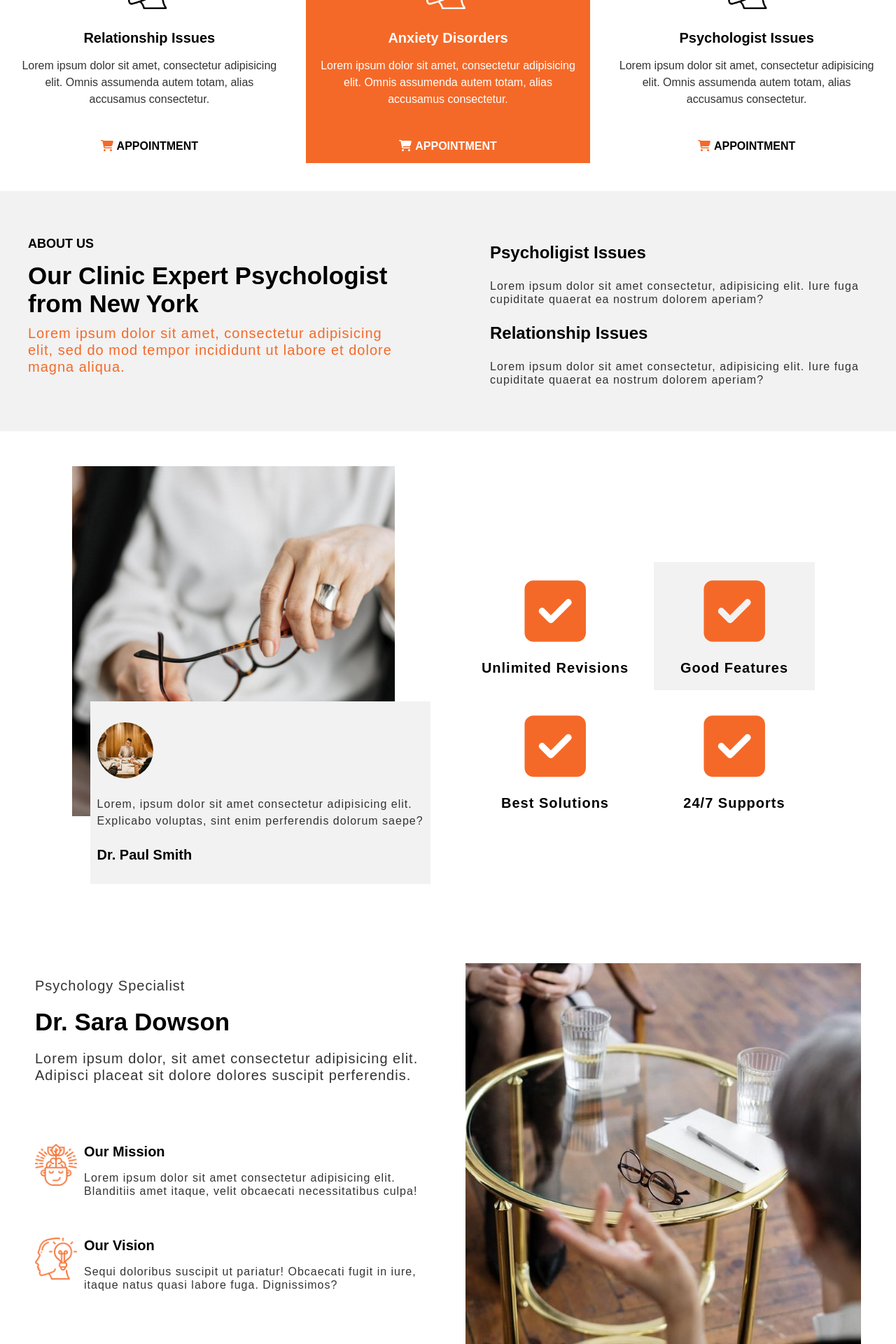
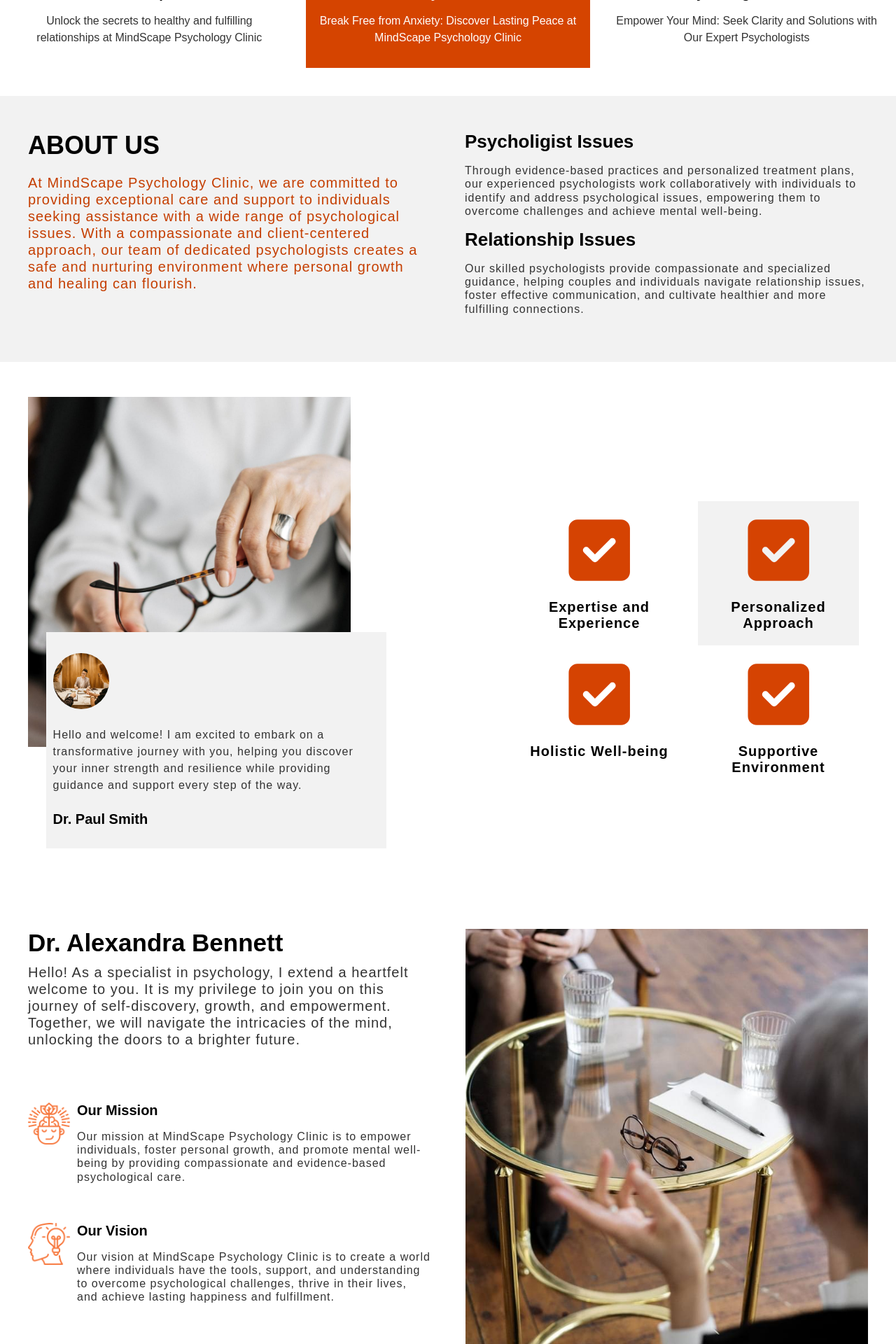
Before and after one commit to WersV/psychology-specialist-website-vue, a Vue app: page / in a window 1280 px wide. Shown: the part 860-2780 px from the top of the page at 70% size. Built offline with nearby package versions, Linux system fonts and the light colour scheme.

Commit message:
application improvements

```diff
--- a/package.json
+++ b/package.json
@@ -11,6 +11,7 @@
     "@fortawesome/fontawesome-svg-core": "^6.2.0",
     "@fortawesome/free-solid-svg-icons": "^6.2.0",
     "@fortawesome/vue-fontawesome": "^3.0.2",
+    "js-datepicker": "^5.18.2",
     "lodash.throttle": "^4.1.1",
     "sass": "^1.56.1",
     "vue": "^3.2.41",
--- /dev/null
+++ b/src/assets/css/_variables.scss
@@ -0,0 +1,4 @@
+$bgc-main: #f2f2f2;
+$text-on-white: #d54302;
+$text-on-gray:#c53e00;
+$nav-text: #d54400;
--- a/src/components/NavList.vue
+++ b/src/components/NavList.vue
@@ -52,6 +52,7 @@ export default {
 </script>
 
 <style lang="scss" scoped>
+@import "../assets/css/variables";
 .nav-list {
   list-style-type: none;
   margin: 0;
@@ -85,7 +86,7 @@ export default {
       cursor: pointer;
     }
     li.active {
-      background-color: #f56928;
+      background-color: $nav-text;
       border-radius: 7px;
       color: white;
     }
--- a/src/views/AboutUs.vue
+++ b/src/views/AboutUs.vue
@@ -4,35 +4,47 @@
       <div class="about-us-hello-wrapper">
         <div class="wrapper1">
           <h2>About us</h2>
-          <h3 class="main-heading">
-            Our Clinic Expert Psychologist from New York
-          </h3>
           <p class="color-p">
-            Lorem ipsum dolor sit amet, consectetur adipisicing elit, sed do mod
-            tempor incididunt ut labore et dolore magna aliqua.
+            At MindScape Psychology Clinic, we are committed to providing
+            exceptional care and support to individuals seeking assistance with
+            a wide range of psychological issues. With a compassionate and
+            client-centered approach, our team of dedicated psychologists
+            creates a safe and nurturing environment where personal growth and
+            healing can flourish.
           </p>
         </div>
         <div class="wrapper2">
           <h3>Psycholigist Issues</h3>
           <p>
-            Lorem ipsum dolor sit amet consectetur, adipisicing elit. Iure fuga
-            cupiditate quaerat ea nostrum dolorem aperiam?
+            Through evidence-based practices and personalized treatment plans,
+            our experienced psychologists work collaboratively with individuals
+            to identify and address psychological issues, empowering them to
+            overcome challenges and achieve mental well-being.
           </p>
           <h3>Relationship Issues</h3>
           <p>
-            Lorem ipsum dolor sit amet consectetur, adipisicing elit. Iure fuga
-            cupiditate quaerat ea nostrum dolorem aperiam?
+            Our skilled psychologists provide compassionate and specialized
+            guidance, helping couples and individuals navigate relationship
+            issues, foster effective communication, and cultivate healthier and
+            more fulfilling connections.
           </p>
         </div>
       </div>
     </header>
+    <section class="specialist-pros">
+      <div class="specialist-pros-container">
         <section class="first-specialist">
-      <img src="../assets/section-photo.jpeg" alt="person that holds glasses" />
+          <img
+            src="../assets/section-photo.jpeg"
+            alt="person that holds glasses"
+          />
           <div class="first-specialist-content">
             <img src="../assets/avatar.jpeg" alt="avatar of the specialist" />
             <p>
-          Lorem, ipsum dolor sit amet consectetur adipisicing elit. Explicabo
-          voluptas, sint enim perferendis dolorum saepe?
+              Hello and welcome! I am excited to embark on a transformative
+              journey with you, helping you discover your inner strength and
+              resilience while providing guidance and support every step of the
+              way.
             </p>
             <strong> Dr. Paul Smith </strong>
           </div>
@@ -43,13 +55,16 @@
             <strong>{{ item.message }}</strong>
           </div>
         </section>
+      </div>
+    </section>
     <section class="second-specialist">
       <header class="second-specialist-header">
-        <p>Psychology Specialist</p>
-        <h3>Dr. Sara Dowson</h3>
+        <h3>Dr. Alexandra Bennett</h3>
         <p>
-          Lorem ipsum dolor, sit amet consectetur adipisicing elit. Adipisci
-          placeat sit dolore dolores suscipit perferendis.
+          Hello! As a specialist in psychology, I extend a heartfelt welcome to
+          you. It is my privilege to join you on this journey of self-discovery,
+          growth, and empowerment. Together, we will navigate the intricacies of
+          the mind, unlocking the doors to a brighter future.
         </p>
       </header>
       <div class="second-specialist-wrapper">
@@ -61,8 +76,9 @@
           <div class="content-right">
             <h4>Our Mission</h4>
             <p>
-              Lorem ipsum dolor sit amet consectetur adipisicing elit.
-              Blanditiis amet itaque, velit obcaecati necessitatibus culpa!
+              Our mission at MindScape Psychology Clinic is to empower
+              individuals, foster personal growth, and promote mental well-being
+              by providing compassionate and evidence-based psychological care.
             </p>
           </div>
         </section>
@@ -71,8 +87,10 @@
           <div class="content-right">
             <h4>Our Vision</h4>
             <p>
-              Sequi doloribus suscipit ut pariatur! Obcaecati fugit in iure,
-              itaque natus quasi labore fuga. Dignissimos?
+              Our vision at MindScape Psychology Clinic is to create a world
+              where individuals have the tools, support, and understanding to
+              overcome psychological challenges, thrive in their lives, and
+              achieve lasting happiness and fulfillment.
             </p>
           </div>
         </section>
@@ -90,10 +108,10 @@ export default {
     return {
       name: "AboutUs",
       messagesList: [
-        { id: 0, message: "Unlimited Revisions" },
-        { id: 1, message: "Good Features" },
-        { id: 2, message: "Best Solutions" },
-        { id: 3, message: "24/7 Supports" },
+        { id: 0, message: "Expertise and Experience" },
+        { id: 1, message: "Personalized Approach" },
+        { id: 2, message: "Holistic Well-being" },
+        { id: 3, message: "Supportive Environment" },
       ],
       globalStates,
     };
@@ -105,42 +123,43 @@ export default {
 </script>
 <style lang="scss" scoped>
 @import "../assets/css/mixins";
+@import "../assets/css/variables";
 .about-us {
   .about-us-hello {
     display: flex;
     justify-content: center;
-    background-color: #f2f2f2;
+    background-color: $bgc-main;
     .about-us-hello-wrapper {
       display: flex;
       flex-direction: column;
       padding: 50px 20px;
       margin-bottom: 50px;
       max-width: 1280px;
-
       h2 {
         text-transform: uppercase;
-        font-size: 18px;
+        font-size: 36px;
+        margin: 0 0 20px 0;
       }
       h3 {
-        font-size: 24px;
-      }
-      .main-heading {
-        font-size: 35px;
-        margin: 15px 0 10px 0;
+        margin: 0;
+        font-size: 26px;
+        margin: 0 0 10px 0;
       }
       p {
         @include paragraph(120%);
         color: #333;
-        margin: 0;
       }
       .color-p {
         @include paragraph(120%);
-        color: #f56928;
+        color: $text-on-gray;
         font-size: 20px;
         margin: 10px 0 30px 0;
       }
     }
   }
+  .specialist-pros {
+    .specialist-pros-container {
+      max-width: 1280px;
       .first-specialist {
         margin: 20px;
         img {
@@ -151,7 +170,7 @@ export default {
         }
         .first-specialist-content {
           padding: 30px 10px;
-      background-color: #f2f2f2;
+          background-color: $bgc-main;
           img {
             width: 80px;
             height: 80px;
@@ -179,7 +198,7 @@ export default {
           margin-bottom: 10px;
           padding: 20px 0;
           .fa-square-check {
-        color: #f56928;
+            color: $text-on-white;
             font-size: 100px;
             margin-bottom: 20px;
           }
@@ -190,29 +209,34 @@ export default {
           }
         }
         .pros-element:nth-child(2) {
-      background-color: #f2f2f2;
+          background-color: $bgc-main;
         }
       }
+    }
+  }
+
   .second-specialist {
     display: block;
     flex-direction: column;
+    max-width: 1280px;
     // align-items: center;
     margin: 20px;
     .second-specialist-header {
       p {
         @include paragraph(120%);
         font-size: 20px;
+        margin-top: 0;
         color: #333;
       }
       h3 {
         font-size: 35px;
-        margin: 0px;
+        margin: 0px 0 10px 0;
       }
     }
     .second-specialist-wrapper {
       display: flex;
       flex-direction: column;
-      margin-top: 40px;
+      margin-top: 30px;
       section {
         display: flex;
         margin-bottom: 40px;
@@ -252,21 +276,24 @@ export default {
         width: 551px;
       }
     }
-
+    .specialist-pros {
+      .specialist-pros-container {
         .first-specialist {
           position: relative;
           width: 510px;
           height: 560px;
-      margin: 50px auto 150px auto;
+          margin: 50px auto 80px auto;
 
           img {
             height: 500px;
-        width: 80%;
+            width: 70%;
           }
           .first-specialist-content {
             position: absolute;
-        top: 60%;
+            top: 50%;
             left: 20%;
+          }
+        }
       }
     }
     .second-specialist {
@@ -291,6 +318,8 @@ export default {
         }
       }
     }
+    .specialist-pros {
+      .specialist-pros-container {
         .first-specialist {
           position: relative;
           width: 650px;
@@ -316,19 +345,26 @@ export default {
             flex-basis: 45%;
           }
         }
+      }
+    }
     .second-specialist {
       display: grid;
       grid-template: 1fr 2fr / 1fr 1fr;
       column-gap: 50px;
       max-width: 1280px;
       padding: 0 50px;
+      .second-specialist-header {
+        margin-left: 40px;
+      }
       .second-specialist-wrapper {
         grid-column: 1/2;
         grid-row: 2/3;
+        margin-left: 40px;
       }
       footer {
         grid-column: 2/3;
         grid-row: 1/3;
+        margin-right: 40px;
         img {
           height: 600px;
         }
@@ -346,13 +382,30 @@ export default {
 
     .about-us-hello {
       flex-basis: 100%;
+      .about-us-hello-wrapper {
+        display: flex;
+        justify-content: space-between;
+        padding: 50px 0 0 0;
+
+        .wrapper1 {
+          margin-left: 40px;
         }
-
+        .wrapper2 {
+          margin-right: 40px;
+        }
+      }
+    }
+    .specialist-pros {
+      display: flex;
+      justify-content: center;
+      flex-basis: 100%;
+      .specialist-pros-container {
+        display: flex;
+        justify-content: space-between;
         .first-specialist {
           flex-basis: 40%;
-      margin: 50px 0 150px 0;
+          margin: 50px 0 200px 40px;
           max-width: 640px;
-
           img {
             width: 90%;
           }
@@ -365,8 +418,20 @@ export default {
         .pros {
           flex-basis: 40%;
           align-self: center;
-      margin: 0 0 0 50px;
+          margin: 0 40px 0 0px;
           max-width: 640px;
+
+          .pros-element {
+            margin: 0;
+          }
+        }
+      }
+    }
+
+    .second-specialist {
+      flex-basis: 100%;
+      padding: 0;
+      margin: 0;
     }
   }
 }
--- a/src/views/MenuAndHello.vue
+++ b/src/views/MenuAndHello.vue
@@ -29,12 +29,14 @@
     v-if="isLowRes"
   ></div>
   <section :class="[{ inactive: isNavActive }, 'contact-us-hello']">
+    <div class="contact-us-hello-wrapper">
       <div class="text">
-      <h1>Psychology specialist Dr. Sara Dowson</h1>
+        <h1>MindScape Psychology Clinic</h1>
         <p>
-        Lorem ipsum dolor sit amet consectetur adipisicing elit. Ad beatae,
-        placeat dolor magnam ipsa eligendi ullam eveniet et vel consectetur
-        nesciunt consequuntur excepturi reiciendis.
+          Unlock the potential of your mind and embark on a transformative
+          journey of self-discovery with our dedicated team of psychology
+          specialists. We believe that everyone deserves to live a fulfilling
+          and balanced life, and we are here to guide you every step of the way.
         </p>
       </div>
       <form @submit.prevent="onSubmit">
@@ -48,6 +50,7 @@
         />
         <button>contact us</button>
       </form>
+    </div>
   </section>
   <section class="appointment">
     <div class="appointment-wrapper">
@@ -59,13 +62,12 @@
         />
         <h3>Relationship Issues</h3>
         <p>
-          Lorem ipsum dolor sit amet, consectetur adipisicing elit. Omnis
-          assumenda autem totam, alias accusamus consectetur.
+          Unlock the secrets to healthy and fulfilling relationships at
+          MindScape Psychology Clinic
         </p>
-        <div class="wrap">
-          <font-awesome-icon icon="fa-solid fa-cart-shopping" />
-          <div class="go-to-appointment" to="/">Appointment</div>
-        </div>
+        <!-- <button class="go-to-appointment">
+          <font-awesome-icon icon="fa-solid fa-cart-shopping" /> Appointment
+        </button> -->
       </div>
       <div class="choose">
         <img
@@ -75,13 +77,12 @@
         />
         <h3>Anxiety Disorders</h3>
         <p>
-          Lorem ipsum dolor sit amet, consectetur adipisicing elit. Omnis
-          assumenda autem totam, alias accusamus consectetur.
+          Break Free from Anxiety: Discover Lasting Peace at MindScape
+          Psychology Clinic
         </p>
-        <div class="wrap">
-          <font-awesome-icon icon="fa-solid fa-cart-shopping" />
-          <div class="go-to-appointment" to="/">Appointment</div>
-        </div>
+        <!-- <button class="go-to-appointment">
+          <font-awesome-icon icon="fa-solid fa-cart-shopping" /> Appointment
+        </button> -->
       </div>
       <div class="choose">
         <img
@@ -91,13 +92,12 @@
         />
         <h3>Psychologist Issues</h3>
         <p>
-          Lorem ipsum dolor sit amet, consectetur adipisicing elit. Omnis
-          assumenda autem totam, alias accusamus consectetur.
+          Empower Your Mind: Seek Clarity and Solutions with Our Expert
+          Psychologists
         </p>
-        <div class="wrap">
-          <font-awesome-icon icon="fa-solid fa-cart-shopping" />
-          <div class="go-to-appointment" to="/">Appointment</div>
-        </div>
+        <!-- <button class="go-to-appointment">
+          <font-awesome-icon icon="fa-solid fa-cart-shopping" /> Appointment
+        </button> -->
       </div>
     </div>
   </section>
@@ -231,6 +231,7 @@ export default {
 };
 </script>
 <style lang="scss" scoped>
+@import "../assets/css/variables";
 .menu-container {
   position: fixed;
   margin: 0;
@@ -264,7 +265,7 @@ export default {
     max-width: 300px;
     height: 50px;
     border-radius: 5px;
-    background-color: #f56928;
+    background-color: $nav-text;
     span {
       color: white;
       font-size: 20px;
@@ -311,11 +312,6 @@ export default {
 }
 
 .contact-us-hello {
-  display: flex;
-  flex-direction: column;
-  align-items: center;
-  min-width: 280px;
-  padding: 10px 10px 50px 10px;
   background:
         /* top, transparent black, faked with gradient */ linear-gradient(
       rgba(0, 0, 0, 0.2),
@@ -327,6 +323,12 @@ export default {
   background-size: cover;
   color: white;
   margin-top: 70px;
+  .contact-us-hello-wrapper {
+    display: flex;
+    flex-direction: column;
+    align-items: center;
+    min-width: 280px;
+    padding: 10px 10px 50px 10px;
     .text {
       display: flex;
       flex-direction: column;
@@ -335,6 +337,7 @@ export default {
       max-width: 360px;
       h1 {
         font-size: 35px;
+        margin-bottom: 0px;
       }
       p {
         font-weight: bold;
@@ -361,7 +364,7 @@ export default {
         width: 100%;
         height: 55px;
         padding: 10px;
-      background-color: #f56928;
+        background-color: $nav-text;
         color: white;
         font-size: 20px;
         font-weight: bold;
@@ -369,9 +372,14 @@ export default {
         border: 0;
         border-radius: 5px;
         text-transform: uppercase;
+        cursor: pointer;
+      }
+      button:hover {
+        background-color: darken($nav-text, 5%);
       }
       button:focus {
         outline: 2px solid black;
+      }
     }
   }
 }
@@ -401,31 +409,33 @@ export default {
         text-align: center;
         color: #333;
       }
-      .wrap {
-        margin-top: 30px;
 
-        .fa-cart-shopping {
-          color: #f56928;
-        }
       .go-to-appointment {
+        margin-top: auto;
         display: inline-block;
+        background-color: transparent;
+        border: 0;
+        letter-spacing: 0.5px;
         margin-left: 5px;
         text-transform: uppercase;
         font-weight: bold;
+        color: $text-on-white;
+        cursor: pointer;
+        .fa-cart-shopping {
+          color: $text-on-white;
         }
       }
     }
 
     .choose:nth-child(2) {
-      background-color: #f56928;
+      background-color: $nav-text;
       color: white;
       p {
         color: white;
       }
-      .wrap {
-        .fa-cart-shopping {
+      .fa-cart-shopping,
+      button {
         color: white;
-        }
       }
     }
   }
@@ -436,6 +446,7 @@ export default {
     width: 270px;
   }
   .contact-us-hello {
+    .contact-us-hello-wrapper {
       .text,
       form {
         max-width: 450px;
@@ -451,10 +462,15 @@ export default {
       }
     }
   }
+}
 
 @media (min-width: 761px) {
   .contact-us-hello {
-    padding: 20px 20px 80px 10vw;
+    .contact-us-hello-wrapper {
+      // padding: 20px 20px 80px 10vw;
+      width: 80%;
+      max-width: 1280px;
+      margin: 0 auto;
       .text {
         max-width: 800px;
         align-self: flex-start;
@@ -470,6 +486,7 @@ export default {
         button {
           flex-basis: 50%;
           margin-left: 5px;
+        }
       }
     }
   }
@@ -493,24 +510,6 @@ export default {
       width: 40vw;
       font-size: 20px;
       color: black;
-      // .nav-list {
-      //   display: flex;
-      //   list-style-type: none;
-      //   justify-content: space-evenly;
-      //   margin: 0;
-      //   padding: 0;
-      //   li {
-      //     flex-basis: 20%;
-      //     text-align: center;
-      //     padding: 5px;
-      //     cursor: pointer;
-      //   }
-      //   li.active {
-      //     background-color: #f56928;
-      //     border-radius: 7px;
-      //     color: white;
-      //   }
-      // }
     }
     .sent-message-form {
       margin: 100px auto;
```
Also changed, not shown: src/components/AppointmentModal.vue (added, +43 -0 lines), src/views/Appointment.vue (+52 -27 lines), src/views/ContactUs.vue (+21 -20 lines), src/views/FooterWeb.vue (+13 -5 lines), 1 other file (tests, documents, lock files or other folders). Lines whose indentation alone changed are shown as unchanged.
